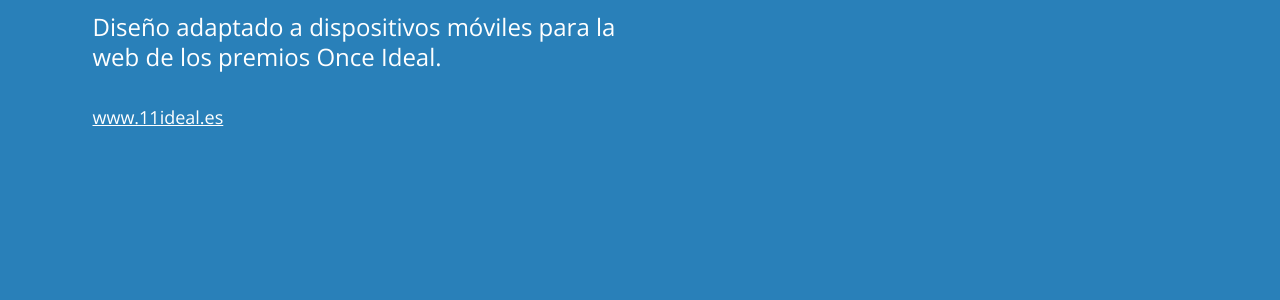
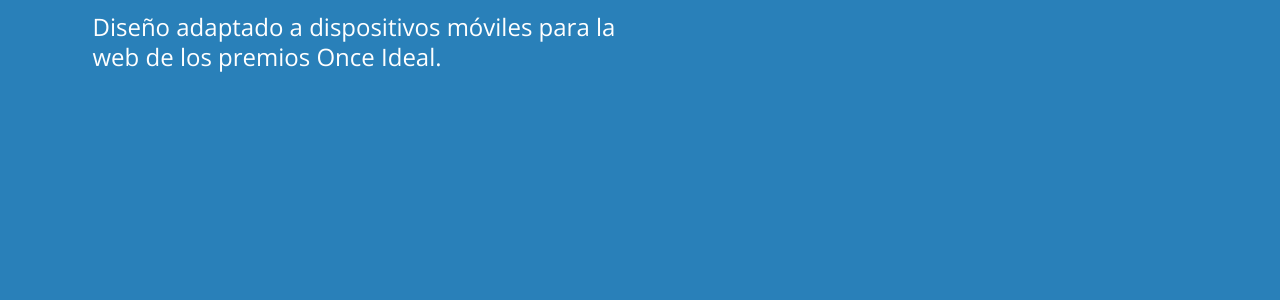
Before and after one commit to dlcoder/deliriumcoder-website, a Jekyll site: the page built from _projects/once-ideal.html, in a window 1280 px wide and 900 px high. Shown: the part 394-694 px from the top of the window. Built offline with Jekyll 4.4.1, drawn with Linux system fonts in a browser that asks for light colours; nearby versions of some CDN libraries.

Commit message:
Update once-ideal.html

```diff
--- a/_projects/once-ideal.html
+++ b/_projects/once-ideal.html
@@ -16,8 +16,6 @@
 dates:
   - "Fecha de lanzamiento: Abril de 2015."
   - "Última actualización: Junio de 2015."
-project-url: http://www.11ideal.es
-project-url-title: www.11ideal.es
 ---
 
 <section class="section-content section-content-project">
```
